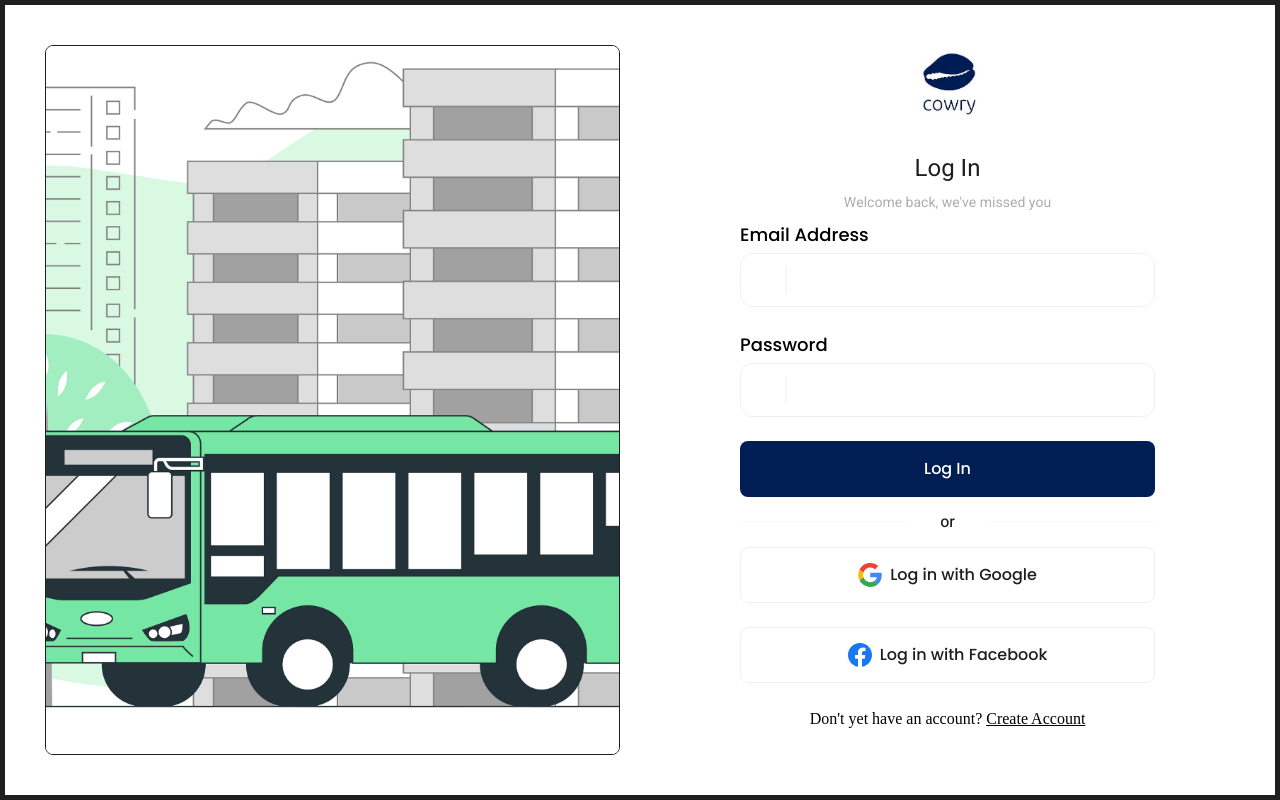
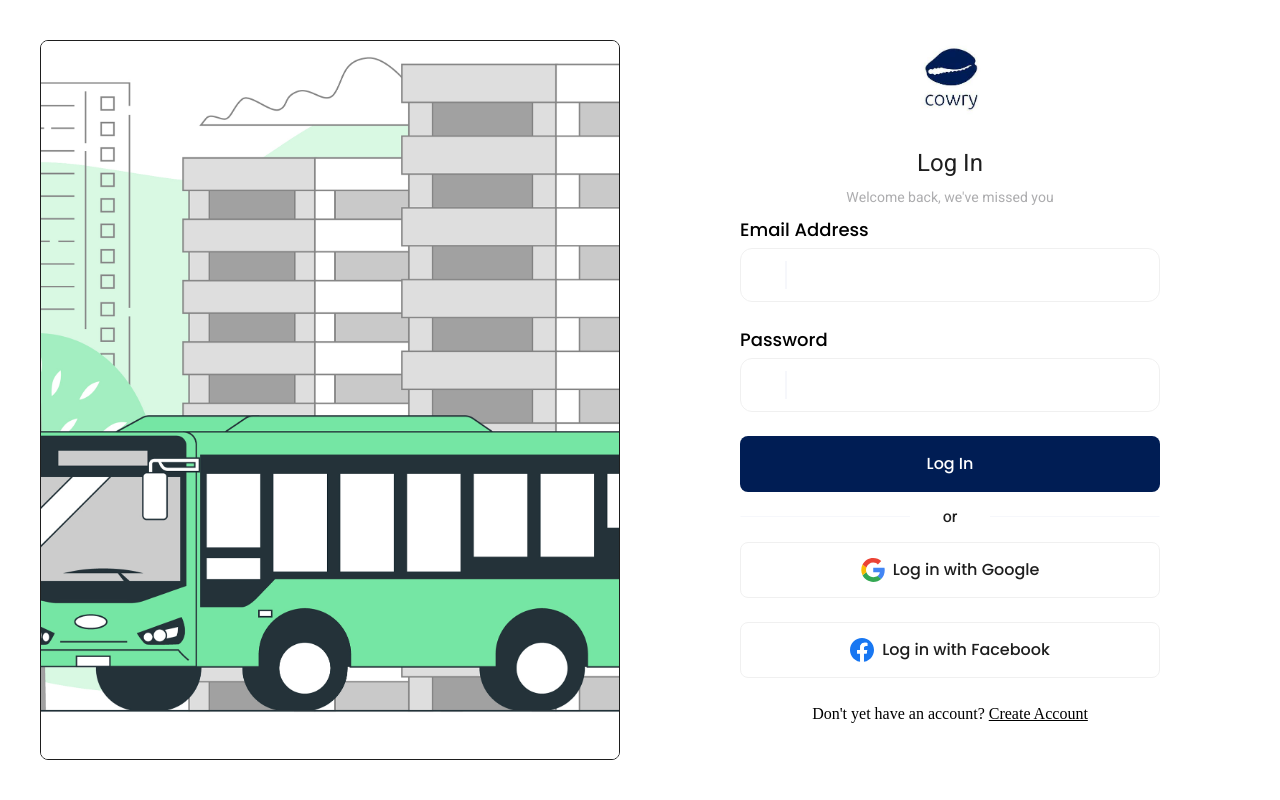
Before and after one commit to AdejokeOgunyinka/brt-online-ticket-booking-frontend, a React (Vite) app: page /auth/login in a window 1280 px wide. Built offline with nearby package versions, Linux system fonts and the light colour scheme; some icons are missing; a web font is replaced by a local one.

Commit message:
fix: input component and auth layout border removal

```diff
--- a/src/components/CowryInput.tsx
+++ b/src/components/CowryInput.tsx
@@ -30,7 +30,7 @@ export const Input: React.FC<IInput> = ({
             )}
             <input
               type={type}
-              className="border-none h-11 outline-none w-[90%]"
+              className={`border-none h-11 outline-none ${type === "time" || type === "date" ? "w-[99%]" : "w-[90%]"}`}
               onFocus={onFocus}
               onBlur={onBlur}
               onChange={(e) => {
--- a/src/layouts/Auth.tsx
+++ b/src/layouts/Auth.tsx
@@ -8,7 +8,7 @@ export const AuthLayout: React.FC<IAuthLayout> = ({
   children,
 }) => {
   return (
-    <div className="w-full min-h-[100vh] lg:h-[100vh] border-[5px] border-blackText flex p-3 lg:p-10 gap-10">
+    <div className="w-full min-h-[100vh] lg:h-[100vh] flex p-3 lg:p-10 gap-10">
       <div className="lg:basis-1/2 hidden lg:inline-flex">
         <img
           src={AuthImg}
--- a/src/pages/Components.tsx
+++ b/src/pages/Components.tsx
@@ -13,6 +13,9 @@ export const Components = () => {
           rightIcon="uis:padlock"
           leftIcon="octicon:person-16"
         />
+
+        <Input type="time" label="Time" leftIcon="subway:time-3" />
+        <Input type="date" label="Date" leftIcon="fontisto:date" />
 
         <Button variant="primary" name="Create Account" isLoading />
 
```
